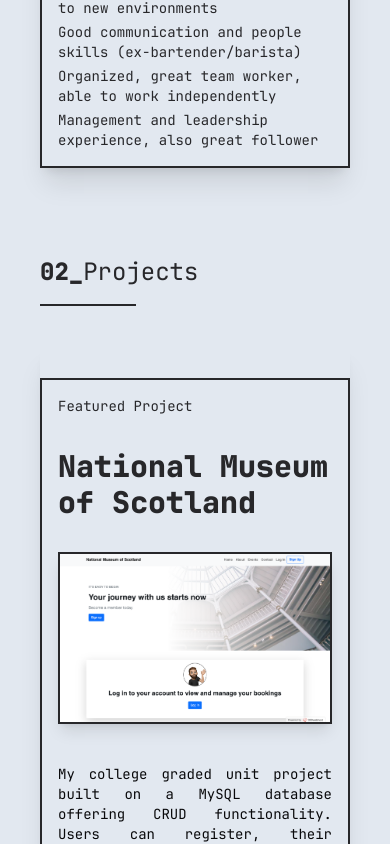
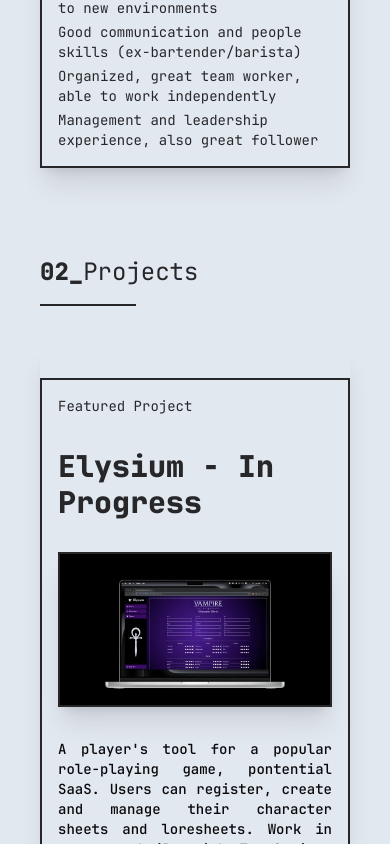
Before and after one commit to krisnemeth/Portfolio-1.0, a React (Vite) app: page / in a window 390 px wide. Shown: the part 3583-4427 px from the top of the page. Built offline with nearby package versions, Linux system fonts and the light colour scheme.

Commit message:
added new featured project tile

```diff
--- a/src/components/Sections/Footer.jsx
+++ b/src/components/Sections/Footer.jsx
@@ -16,7 +16,7 @@
           Copyright © {year} - Designed and developed by
           <span className='font-jetBrainsExtraBold text-xinc-800 dark:text-zinc-500'>
             {' '}
-            Krisztian Nemeth
+            <a href='mailto:krsnmth@gmail.com'>Krisztian Nemeth</a>
           </span>
         </p>
       </div>
--- /dev/null
+++ b/src/components/Sections/Projects/FeaturedItemLeftNew.jsx
@@ -0,0 +1,114 @@
+// import { FaRegFolder } from 'react-icons/fa';
+import { VscGithub } from 'react-icons/vsc';
+import { FiExternalLink } from 'react-icons/fi';
+
+function FeaturedItemLeftNew({
+  //eslint-disable-next-line
+  project: { title, description, tech1, tech2, tech3, tech4, link1, link2 },
+  //eslint-disable-next-line
+  darkMode,
+}) {
+  return (
+    <>
+      {/* LEFT SIDE */}
+      <div className='md:h-full md:w-full mt-8 lg:mt-0'>
+        {/* <div className='absolute top-0 left-0 w-full h-full bg-gradient-to-t from-yellow-400 to-transparent'></div> */}
+        <div className='w-full h-full flex flex-col border-2 border-zinc-800 dark:border-zinc-500 md:border-0'>
+          <div className='flex'>
+            <div className='m-4 md:mt-2 md:mx-0'>
+              <p className='text-sm text-zinc-800 dark:text-yellow-400'>
+                Featured Project
+              </p>
+            </div>
+          </div>
+
+          <h4 className='text-zinc-800 dark:text-zinc-500 text-3xl font-jetBrainsExtraBold m-4 flex md:mb-0 md:mx-0'>
+            <a
+              href={link1}
+              target='_blank'
+              rel='noopener noreferrer'
+              title='External Link'
+              className='cursor-pointer'
+            >
+              {title}
+            </a>
+          </h4>
+
+          <div className='p-4'>
+            <a
+              href={link1}
+              target='_blank'
+              rel='noopener noreferrer'
+              title='External Link'
+              className='cursor-pointer'
+            >
+              <img
+                src={
+                  darkMode
+                    ? '/images/ProductShot.webp'
+                    : '/images/ProductShot.webp'
+                }
+                alt=''
+                className='md:hidden border-2 border-zinc-800 shadow-xl'
+              />
+            </a>
+          </div>
+
+          <div className='h-full'>
+            <div className=''>
+              <p className='text-sm m-4 md:mx-0 md:my-0 text-justify md:text-zinc-800 dark:text-zinc-400 font-jetBrainsSemibold'>
+                {description}
+              </p>
+            </div>
+          </div>
+
+          <div className='flex flex-wrap text-sm m-4 md:my-4 md:mx-0'>
+            <p className='text-zinc-400 mr-4 mt-1'>{tech1}</p>
+            <p className='text-zinc-400 mr-4 mt-1'>{tech2}</p>
+            <p className='text-zinc-400 mr-4 mt-1'>{tech3}</p>
+            <p className='text-zinc-400 mr-4 mt-1'>{tech4}</p>
+          </div>
+          <div className='flex m-4 md:my-4 md:mx-0'>
+            <a
+              href={link2}
+              target='_blank'
+              rel='noopener noreferrer'
+              title='GitHub'
+            >
+              <VscGithub className='text-3xl text-zinc-400 mr-4 hover:text-zinc-500 dark:hover:text-yellow-400' />
+            </a>
+            <a
+              href={link1}
+              target='_blank'
+              rel='noopener noreferrer'
+              title='External Link'
+            >
+              <FiExternalLink className='text-3xl text-zinc-400 hover:text-zinc-500 dark:hover:text-yellow-400' />
+            </a>
+          </div>
+        </div>
+      </div>
+
+      {/* RIGHT SIDE shadow-xl border-2 border-zinc-800 was on next line */}
+      <div className='h-full w-full hidden md:inline-block order-first lg:order-2'>
+        <a
+          href={link1}
+          target='_blank'
+          rel='noopener noreferrer'
+          title='External Link'
+          className='cursor-pointer'
+        >
+          <img
+            src={
+              darkMode ? '/images/ProductShot.webp' : '/images/ProductShot.webp'
+            }
+            alt=''
+            className='grayscale hover:grayscale-0 transition duration-500 ease-out box-border border-2 border-zinc-800 shadow-xl'
+          />
+        </a>
+      </div>
+    </>
+  );
+}
+
+export default FeaturedItemLeftNew;
--- a/src/components/Sections/Projects/GridItem.jsx
+++ b/src/components/Sections/Projects/GridItem.jsx
@@ -3,6 +3,7 @@
 
 import { VscGithub } from 'react-icons/vsc';
 import { FiExternalLink } from 'react-icons/fi';
+import { Link } from 'react-router-dom';
 
 function GridItem({
   //eslint-disable-next-line
@@ -21,22 +22,12 @@
             <TfiFolder className='text-4xl m-4 text-zinc-800 dark:text-yellow-400' />
           </div>
           <div className='flex m-4'>
-            <a
-              href={link1}
-              target='_blank'
-              rel='noopener noreferrer'
-              title='GitHub'
-            >
+            <Link to={link1} rel='noopener noreferrer' target='_blank'>
               <VscGithub className='text-3xl text-zinc-400 dark:text-zinc-500 mr-4 hover:text-zinc-500 dark:hover:text-yellow-400' />
-            </a>
-            <a
-              href={link2}
-              target='_blank'
-              rel='noopener noreferrer'
-              title='External Link'
-            >
+            </Link>
+            <Link to={link2} rel='noopener noreferrer' target='_blank'>
               <FiExternalLink className='text-3xl text-zinc-400 dark:text-zinc-500 hover:text-zinc-500 dark:hover:text-yellow-400' />
-            </a>
+            </Link>
           </div>
         </div>
 
--- a/src/components/Sections/Projects/Projects.jsx
+++ b/src/components/Sections/Projects/Projects.jsx
@@ -2,6 +2,7 @@
 // import { FiExternalLink } from 'react-icons/fi';
 
 import FeaturedItemLeft from './FeaturedItemLeft';
+import FeaturedItemLeftNew from './FeaturedItemLeftNew';
 import FeaturedItemRight from './FeaturedItemRight';
 import FeaturedProjectGrid from './FeaturedProjectGrid';
 import GridItem from './GridItem';
@@ -13,6 +14,22 @@
   return (
     <Section id='projects'>
       <SectionTitle section={{ no: '02', title: `Projects` }} />
+
+      <FeaturedProjectGrid>
+        <FeaturedItemLeftNew
+          darkMode={darkMode}
+          project={{
+            title: 'Elysium - In Progress',
+            description: `A player's tool for a popular role-playing game, pontential SaaS. Users can register, create and manage their character sheets and loresheets. Work in progress built with TypeScript, Next.JS 14, TailwindCSS, and PostgreSQL.`,
+            tech1: 'TypeScript',
+            tech2: 'Next.JS',
+            tech3: 'PostgreSQL',
+            tech4: 'TailwindCSS',
+            link1: 'https://elysium-project-ten.vercel.app/',
+            link2: 'https://github.com/krisnemeth/Elysium',
+          }}
+        />
+      </FeaturedProjectGrid>
 
       <FeaturedProjectGrid>
         <FeaturedItemRight
@@ -33,7 +50,7 @@
         <FeaturedItemLeft
           darkMode={darkMode}
           project={{
-            title: 'Portfolio',
+            title: 'Portfolio 1.0',
             description: `My first real-life React project. I've built this portfolio to showcase my skills, projects and a bit of my personality. I've used React Router for navigation, JavaScript for dark mode and other functonality, and TailwindCSS for styling.`,
             tech1: 'JavaScript',
             tech2: 'React',
--- a/src/components/Sections/Skills.jsx
+++ b/src/components/Sections/Skills.jsx
@@ -5,7 +5,6 @@
   SiMysql,
   SiTailwindcss,
   SiBootstrap,
-  SiAdobephotoshop,
   SiAdobeillustrator,
   SiAdobexd,
   SiFigma,
@@ -15,6 +14,7 @@
   SiPhp,
   SiRedux,
 } from 'react-icons/si';
+import { TbBrandNextjs } from 'react-icons/tb';
 import { FaGitAlt } from 'react-icons/fa';
 import { SlGlobe } from 'react-icons/sl';
 import { RiToolsLine } from 'react-icons/ri';
@@ -92,20 +92,22 @@
           </div>
           <div className='class="flex items-center justify-center p-0 flex-col mb-4 mr-0 h-28 sm:h-auto'>
             <div className='class="w-16 h-16 group flex justify-center flex-wrap transition-all duration-200 ease-in-out transform translate-y-0 group hover:-translate-y-0 translate-x-0"'>
+              <TbBrandNextjs className='text-7xl text-zinc-800 dark:text-zinc-400' />
+            </div>
+            <p className='text-xs md:text-sm text-center text-zinc-800 dark:text-zinc-400 mt-3'>
+              Next.JS
+            </p>
+          </div>
+
+          <div className='class="flex items-center justify-center p-0 flex-col mb-4 mr-0 h-28 sm:h-auto'>
+            <div className='class="w-16 h-16 group flex justify-center flex-wrap transition-all duration-200 ease-in-out transform translate-y-0 group hover:-translate-y-0 translate-x-0"'>
               <SiReact className='text-7xl text-zinc-800 dark:text-zinc-400' />
             </div>
             <p className='text-xs md:text-sm text-center text-zinc-800 dark:text-zinc-400 mt-3'>
               React
             </p>
           </div>
-          {/* <div className='class="flex items-center justify-center p-0 flex-col mb-4 mr-0 h-28 sm:h-auto'>
-            <div className='class="w-16 h-16 group flex justify-center flex-wrap transition-all duration-200 ease-in-out transform translate-y-0 group hover:-translate-y-0 translate-x-0"'>
-              <SiReactrouter className='text-7xl text-zinc-800 dark:text-zinc-400' />
-            </div>
-            <p className='text-xs md:text-sm text-center text-zinc-800 dark:text-zinc-400 mt-3'>
-              React Router
-            </p>
-          </div> */}
+
           <div className='class="flex items-center justify-center p-0 flex-col mb-4 mr-0 h-28 sm:h-auto'>
             <div className='class="w-16 h-16 group flex justify-center flex-wrap transition-all duration-200 ease-in-out transform translate-y-0 group hover:-translate-y-0 translate-x-0"'>
               <SiRedux className='text-7xl text-zinc-800 dark:text-zinc-400' />
@@ -136,14 +138,6 @@
             </div>
             <p className='text-xs md:text-sm text-center text-zinc-800 dark:text-zinc-400 mt-3'>
               MySQL
-            </p>
-          </div>
-          <div className='class="flex items-center justify-center p-0 flex-col mb-4 mr-0 h-28 sm:h-auto'>
-            <div className='class="w-16 h-16 group flex justify-center flex-wrap transition-all duration-200 ease-in-out transform translate-y-0 group hover:-translate-y-0 translate-x-0"'>
-              <SiAdobephotoshop className='text-7xl text-zinc-800 dark:text-zinc-400' />
-            </div>
-            <p className='text-xs md:text-sm text-center text-zinc-800 dark:text-zinc-400 mt-3'>
-              Photoshop
             </p>
           </div>
           <div className='class="flex items-center justify-center p-0 flex-col mb-4 mr-0 h-28 sm:h-auto'>
```
Also changed, not shown: public/images/ProductShot.webp (added), 1 other file (tests, documents, lock files or other folders).
